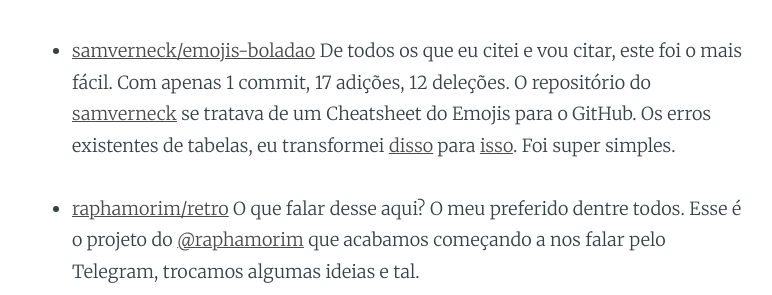
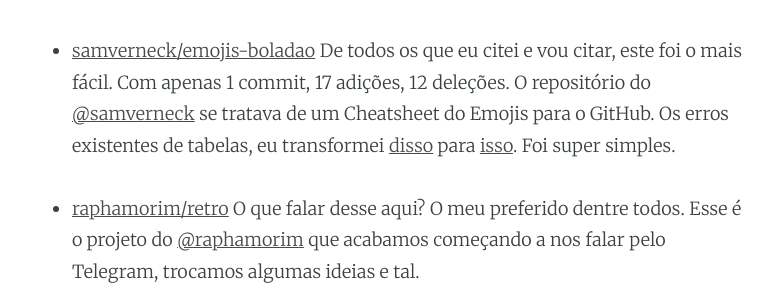
Before and after one commit to gkal19/blog, a Jekyll site: the page built from _posts/2017-04-29-contribuir-no-gh.markdown, in a window 1280 px wide and 900 px high, scrolled down 1234 px. Shown: the part 158-453 px from the top of the window, without its empty margins (243-1015 px from the left). Built offline with Jekyll 4.4.1, drawn with Linux system fonts in a browser that asks for light colours; nearby versions of some CDN libraries; emoji names are drawn with the system emoji font; comment, search, counter and statistics services are not loaded.

Commit message:
whoops /2

```diff
--- a/_posts/2017-04-29-contribuir-no-gh.markdown
+++ b/_posts/2017-04-29-contribuir-no-gh.markdown
@@ -24,7 +24,7 @@
 Aqui eu contribui com a criação de um README na linguagem Português do Brasil, como também na atualização dos pacotes que estavam no `package.json` e também algumas correções básicas.
 
 - [samverneck/emojis-boladao](https://github.com/samverneck/emojis-boladao)
-De todos os que eu citei e vou citar, este foi o mais fácil. Com apenas 1 commit, 17 adições, 12 deleções. O repositório do [samverneck](https://github.com/samverneck) se tratava de um Cheatsheet do Emojis para o GitHub.
+De todos os que eu citei e vou citar, este foi o mais fácil. Com apenas 1 commit, 17 adições, 12 deleções. O repositório do [@samverneck](https://github.com/samverneck) se tratava de um Cheatsheet do Emojis para o GitHub.
 Os erros existentes de tabelas, eu transformei [disso](https://github.com/samverneck/emojis-boladao/blob/354e70a5dddafbcec80bfb74235c11c9d186b503/README.md) para [isso](https://github.com/samverneck/emojis-boladao/blob/a37f0b9638790862156883c01b69c3402cec6469/README.md).
 Foi super simples.
 
```
